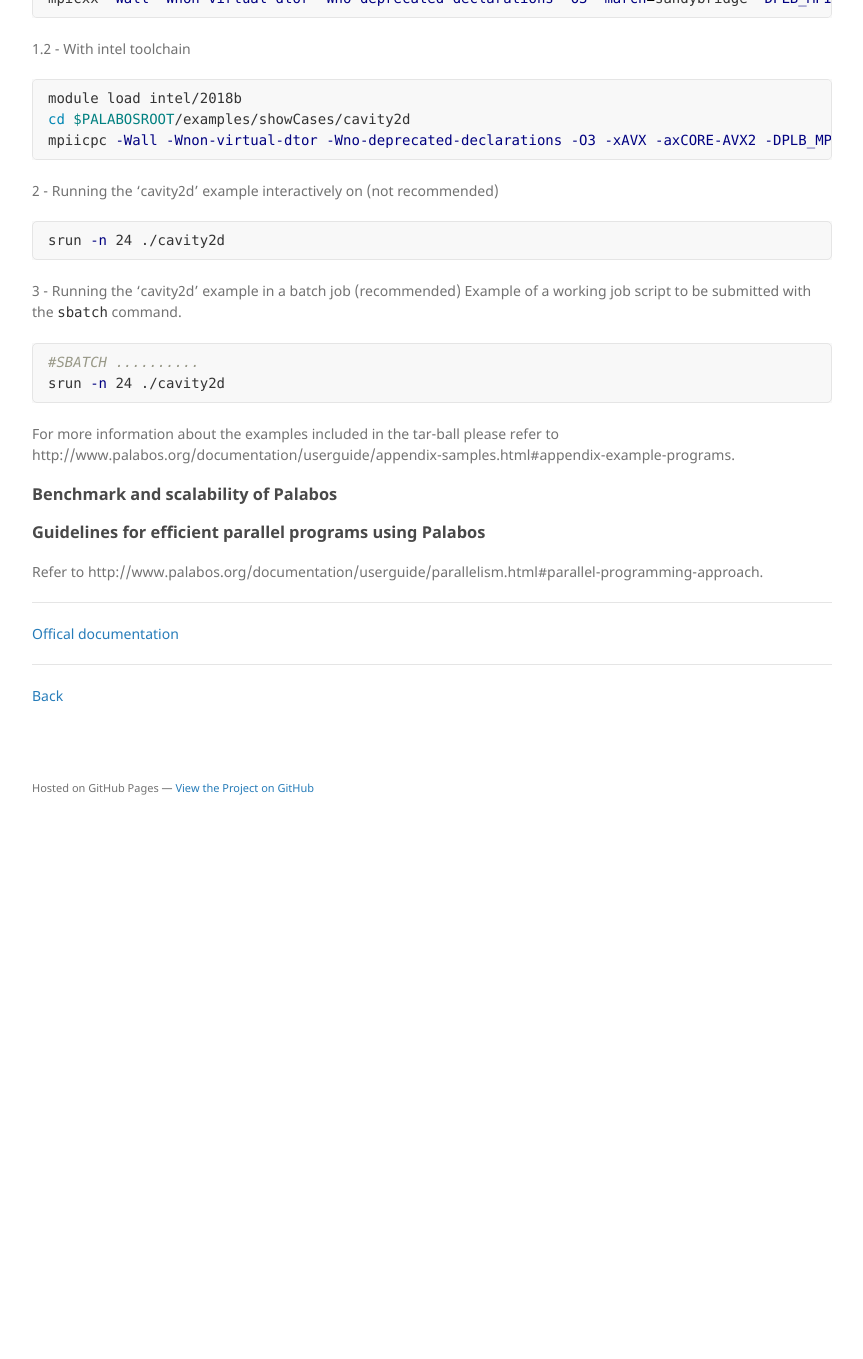
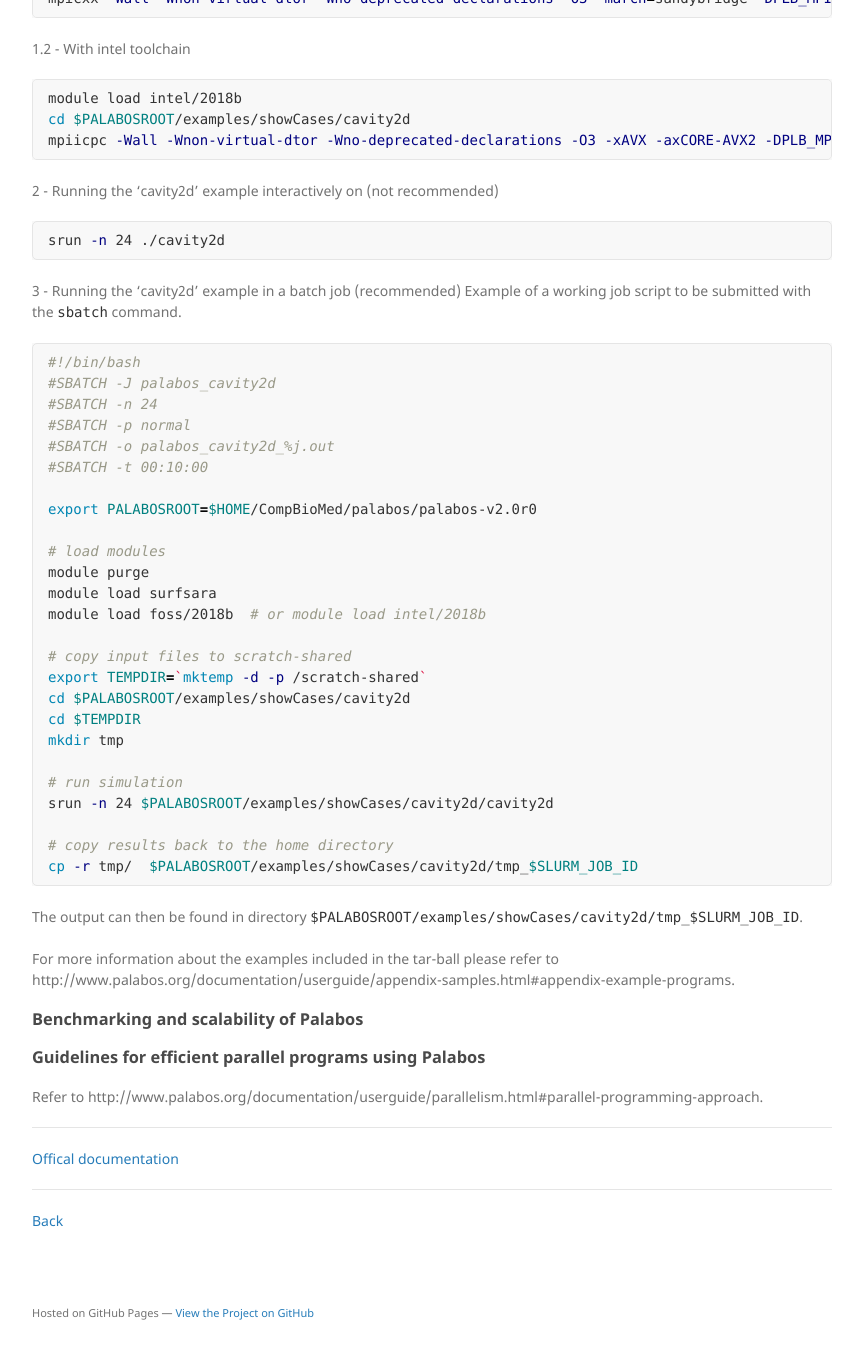
Before and after one commit to compbiomedeu/compbiomedeu.github.io, a Jekyll site: the page built from applications/Palabos/Palabos.md, in a window 1280 px wide and 1400 px high, scrolled down 2596 px. Shown: the top 1359 px of the window, without its empty margins (178-1041 px from the left). Built offline with Jekyll 4.4.1, drawn with Linux system fonts in a browser that asks for light colours; our own code applies the rules of GitHub Pages for plain Markdown files; before the commit the page ends 3471 px from its top, so only the background shows below that; some of the changed text lies outside the part shown.

Commit message:
improving Palabos' page

````diff
--- a/applications/Palabos/Palabos.md
+++ b/applications/Palabos/Palabos.md
@@ -132,15 +132,41 @@ srun -n 24 ./cavity2d
 
 3 - Running the 'cavity2d' example in a batch job (recommended)
 Example of a working job script to be submitted with the `sbatch` command.
+
 ```bash
-#SBATCH ..........
-srun -n 24 ./cavity2d
+#!/bin/bash
+#SBATCH -J palabos_cavity2d
+#SBATCH -n 24
+#SBATCH -p normal
+#SBATCH -o palabos_cavity2d_%j.out
+#SBATCH -t 00:10:00
+
+export PALABOSROOT=$HOME/CompBioMed/palabos/palabos-v2.0r0
+
+# load modules
+module purge
+module load surfsara
+module load foss/2018b  # or module load intel/2018b
+
+# copy input files to scratch-shared
+export TEMPDIR=`mktemp -d -p /scratch-shared`
+cd $PALABOSROOT/examples/showCases/cavity2d
+cd $TEMPDIR
+mkdir tmp
+
+# run simulation
+srun -n 24 $PALABOSROOT/examples/showCases/cavity2d/cavity2d
+
+# copy results back to the home directory
+cp -r tmp/  $PALABOSROOT/examples/showCases/cavity2d/tmp_$SLURM_JOB_ID
 ```
+
+The output can then be found in directory `$PALABOSROOT/examples/showCases/cavity2d/tmp_$SLURM_JOB_ID`.
 
 For more information about the examples included in the tar-ball please refer to http://www.palabos.org/documentation/userguide/appendix-samples.html#appendix-example-programs.
 
 
-### Benchmark and scalability of Palabos
+### Benchmarking and scalability of Palabos
 
 
 
````
Also changed, not shown: other parts of applications/Palabos/Palabos.md (+1 -1 lines).
